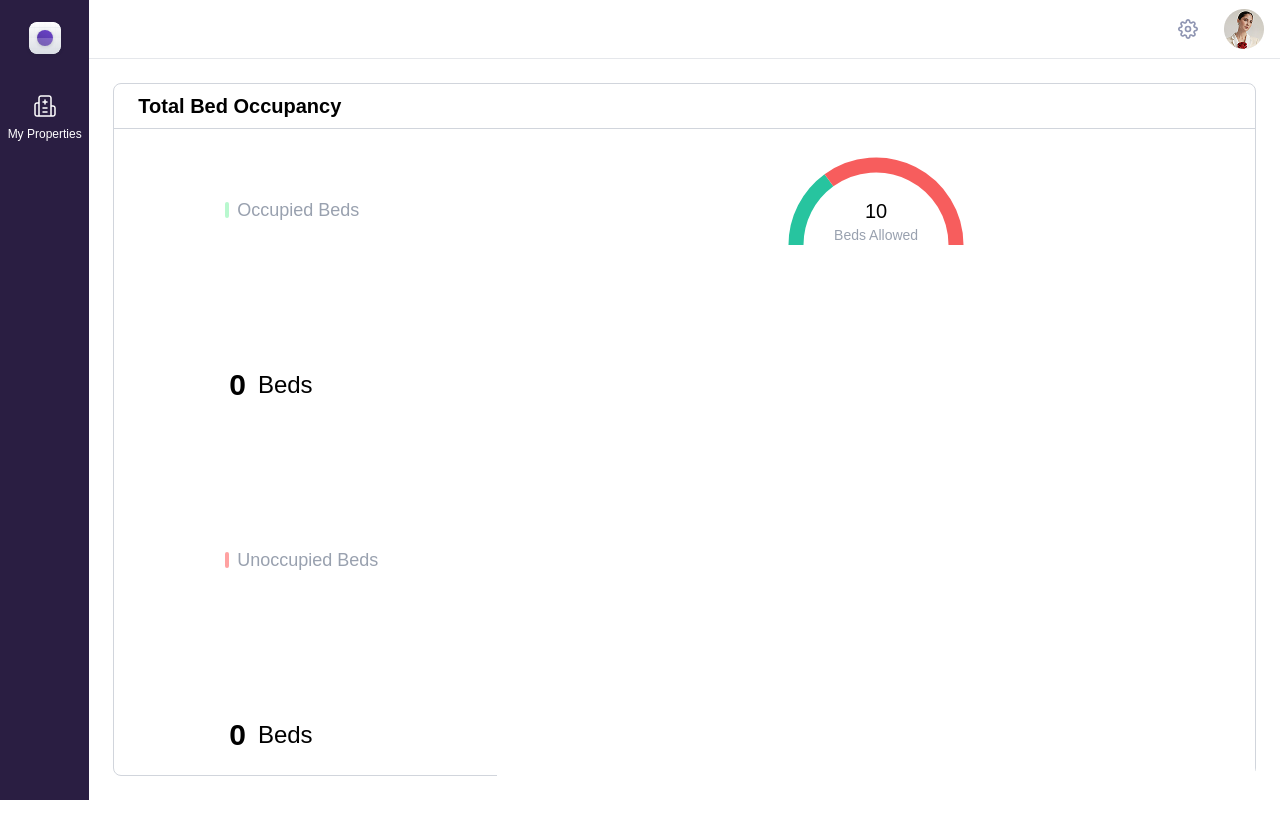
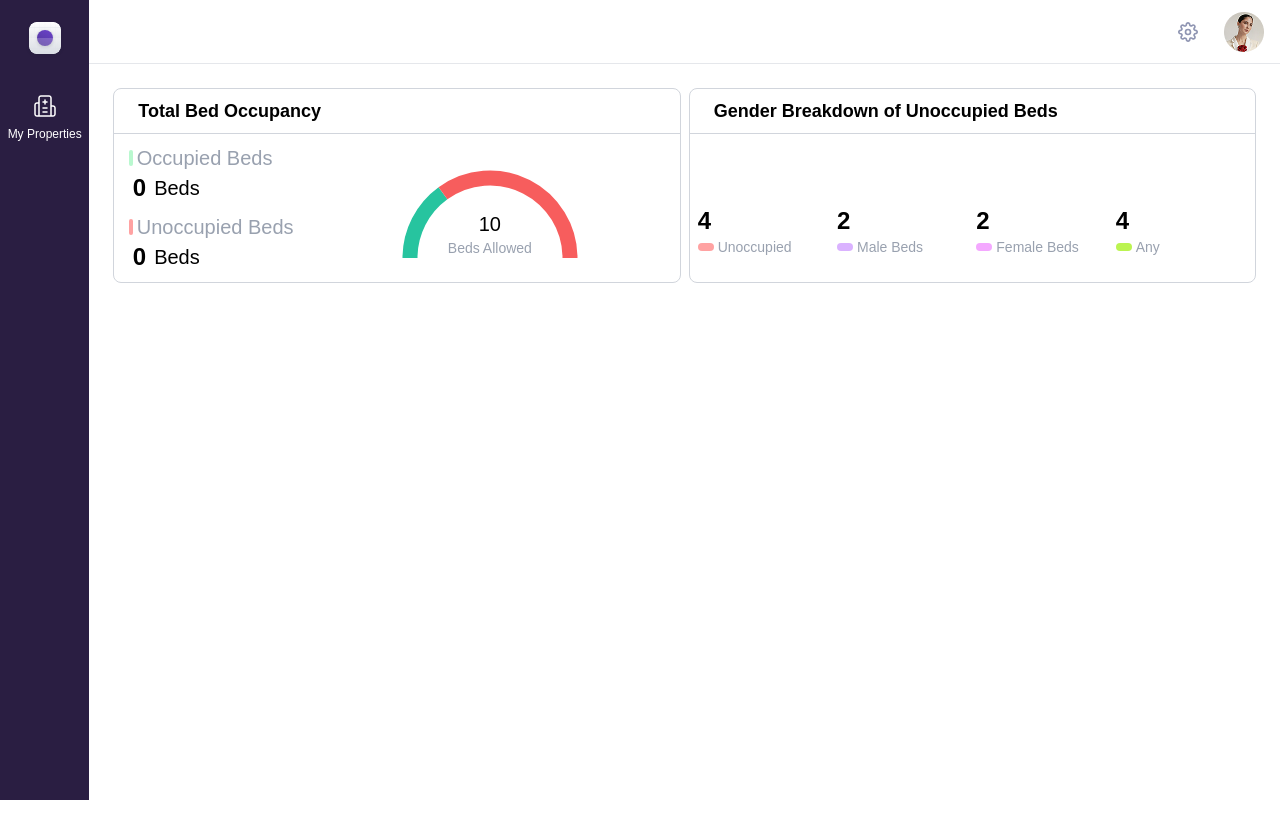
Before and after one commit to xcriminal1/Bed-Vacancy-Manager, a Next.js app: page / in a window 1280 px wide. Built offline with nearby package versions, Linux system fonts and the light colour scheme.

Commit message:
chats and stats

```diff
--- a/app/page.tsx
+++ b/app/page.tsx
@@ -2,6 +2,7 @@ import Image from "next/image";
 import SidePanel from "@/components/SideBar";
 import Topbar from "@/components/Topbar";
 import BedOccupancy from "@/components/BedOccupancy";
+import GenderBreakdown from "@/components/GenderBreakdown";
 
 export default function Home() {
   return (
@@ -10,8 +11,9 @@ export default function Home() {
         <SidePanel />
         <div className="flex flex-col w-full h-screen bg-white">
           <Topbar />
-          <div className="flex flex-col w-full h-full bg-white p-6">
+          <div className="grid grid-cols-2 w-full h-30% bg-white p-6 gap-2">
             <BedOccupancy />
+            <GenderBreakdown />
           </div>
         </div>
       </div>
--- a/components/BedOccupancy.tsx
+++ b/components/BedOccupancy.tsx
@@ -4,12 +4,12 @@ import DonutChart from "./DonutChart";
 const BedOccupancy = () => {
   return (
     <div className="h-full w-full border-1 border-gray-300 rounded-lg">
-      <div className="text-black text-xl font-bold px-6 py-2 border-b border-gray-300">
+      <div className="text-black text-lg font-bold px-6 py-2 border-b border-gray-300">
         Total Bed Occupancy
       </div>
-      <div className="grid grid-cols-3 gap-2 h-full w-full">
+      <div className="grid grid-cols-3 gap-2 p-2 w-full">
         {/* Text section */}
-        <div className="grid grid-row-2 col-span-1 gap-2 h-full w-full justify-center items-center">
+        <div className="grid grid-row-2 col-span-1 w-full justify-center items-center gap-1.5">
           <StatText text="Occupied" value={0} />
           <StatText text="Unoccupied" value={0} />
         </div>
@@ -26,15 +26,15 @@ export default BedOccupancy;
 
 export const StatText = (props: any) => {
     return(
-        <div className="grid grid-row-2 items-center justify-start w-full h-full gap-2">
-            <div className="flex justify-start items-center text-black text-2xl w-full h-full gap-2">
+        <div className="grid grid-row-2 items-center justify-start w-full">
+            <div className="flex justify-start items-center text-black text-xl w-full gap-1">
               <div className={ "w-1 h-4 rounded-lg" +(props.text === "Occupied" ? " bg-green-200" : " bg-red-300")}></div>
-              <div className="text-gray-400 text-lg text-center">
+              <div className="text-gray-400 text-md text-center">
                 {props.text} Beds
               </div>
             </div>
-              <div className="flex justify-start items-center text-black text-2xl w-full h-full gap-2">
-                <span className="font-extrabold text-3xl px-1">{props.value}</span> Beds
+              <div className="flex justify-start items-center text-black text-xl w-full gap-1">
+                <span className="font-extrabold text-2xl px-1">{props.value}</span> Beds
               </div>
           </div>
     );
--- a/components/DonutChart.tsx
+++ b/components/DonutChart.tsx
@@ -44,7 +44,7 @@ const DonutChart = (props: any) => {
 
   return (
 
-      <div className="flex flex-col items-center bg-white p-4 w-full h-full">
+      <div className="flex flex-col items-center bg-white p-4 w-full">
         <svg width="200" height="100" viewBox="0 0 200 100">
           <path
             d={describeArc(0, occupiedAngle)}
--- /dev/null
+++ b/components/GenderBreakdown.tsx
@@ -0,0 +1,31 @@
+import React from "react";
+
+const GenderBreakdown = () => {
+  return (
+    <div className="h-full w-full border-1 border-gray-300 rounded-lg">
+      <div className="text-black text-lg font-bold px-6 py-2 border-b border-gray-300">
+        Gender Breakdown of Unoccupied Beds
+      </div>
+      <div className="grid grid-cols-4 gap-2 h-full w-full p-2">
+        <div className="flex flex-col items-start justify-center">
+          <div className="text-black text-2xl font-bold">4</div>
+          <div className="flex flex-row text-gray-400 text-sm text-center justify-center items-center gap-1"><div className="h-2 w-4 bg-red-300 rounded-2xl"></div>Unoccupied</div>
+        </div>
+        <div className="flex flex-col items-start justify-center">
+          <div className="text-black text-2xl font-bold">2</div>
+          <div className="flex flex-row text-gray-400 text-sm text-center justify-center items-center gap-1"><div className="h-2 w-4 bg-purple-300 rounded-2xl"></div>Male Beds</div>
+        </div>
+        <div className="flex flex-col items-start justify-center">
+          <div className="text-black text-2xl font-bold">2</div>
+          <div className="flex flex-row text-gray-400 text-sm text-center justify-center items-center gap-1"><div className="h-2 w-4 bg-fuchsia-300 rounded-2xl"></div>Female Beds</div>
+        </div>
+        <div className="flex flex-col items-start justify-center">
+          <div className="text-black text-2xl font-bold">4</div>
+          <div className="flex flex-row text-gray-400 text-sm text-center justify-center items-center gap-1"><div className="h-2 w-4 bg-lime-300 rounded-2xl"></div>Any</div>
+        </div>
+      </div>
+    </div>
+  );
+};
+
+export default GenderBreakdown;
```
